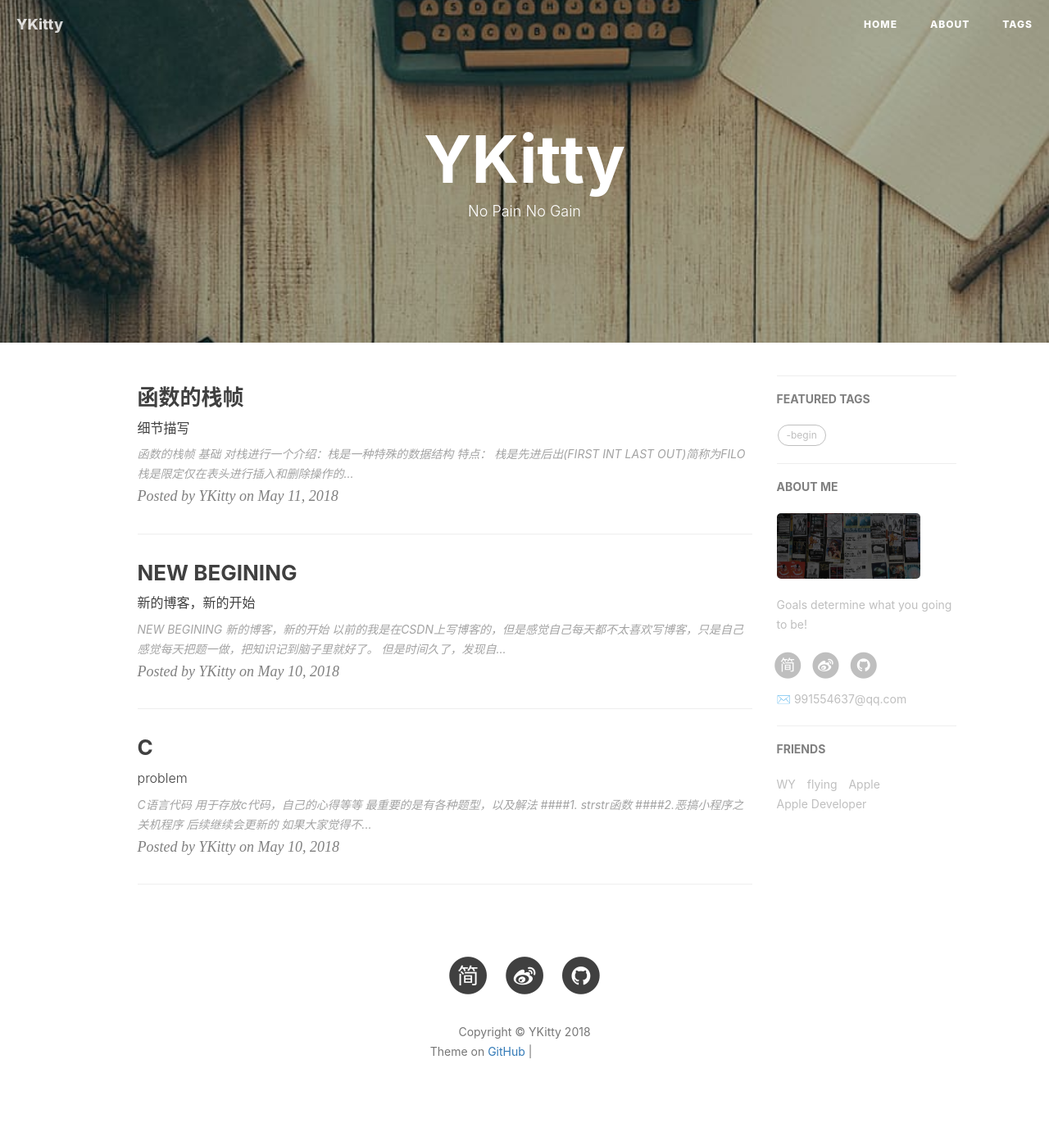
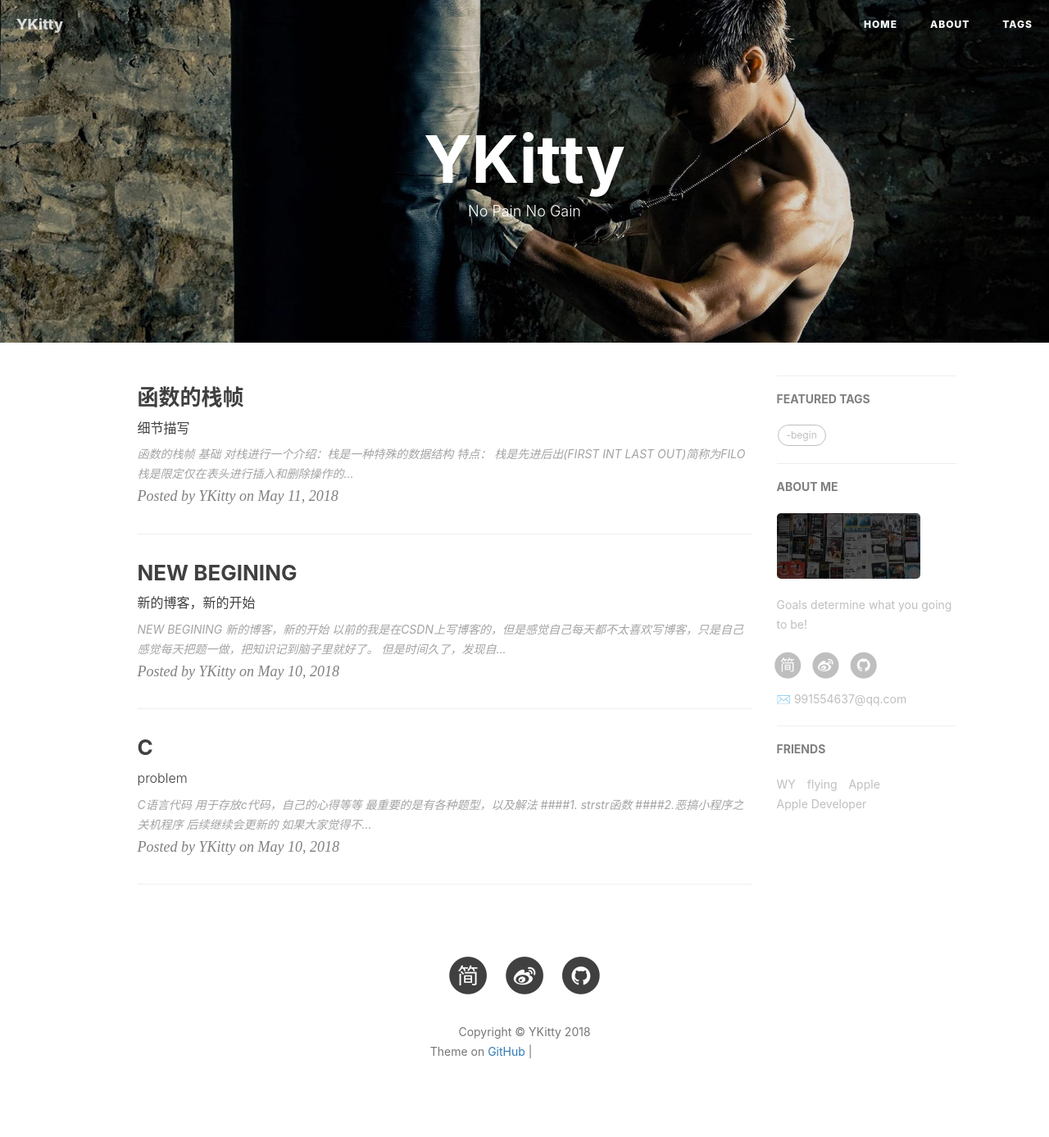
Before and after one commit to iTXCode/YKitty.github.io, a Jekyll site: the page built from index.html, in a window 1280 px wide. Shown: the whole page at 82% size. Built offline with Jekyll 4.4.1, drawn with Linux system fonts in a browser that asks for light colours; nearby versions of some CDN libraries; the list of posts is cut into pages by our own code; comment, search, counter and statistics services are not loaded; grey boxes are pictures that could not be loaded.

Commit message:
chang desk pictrue

```diff
--- a/_config.yml
+++ b/_config.yml
@@ -1,7 +1,7 @@
 # Site settings
 title: YKitty
 SEOTitle: YK||YKitty Blog
-header-img: img/post-bg-desk.jpg
+header-img: img/post-bg-mma-5.jpg
 email: 991554637@qq.com
 description: "Every failure is leading towards success."
 keyword: "YK, YK Blog, iOS, Apple"
```
